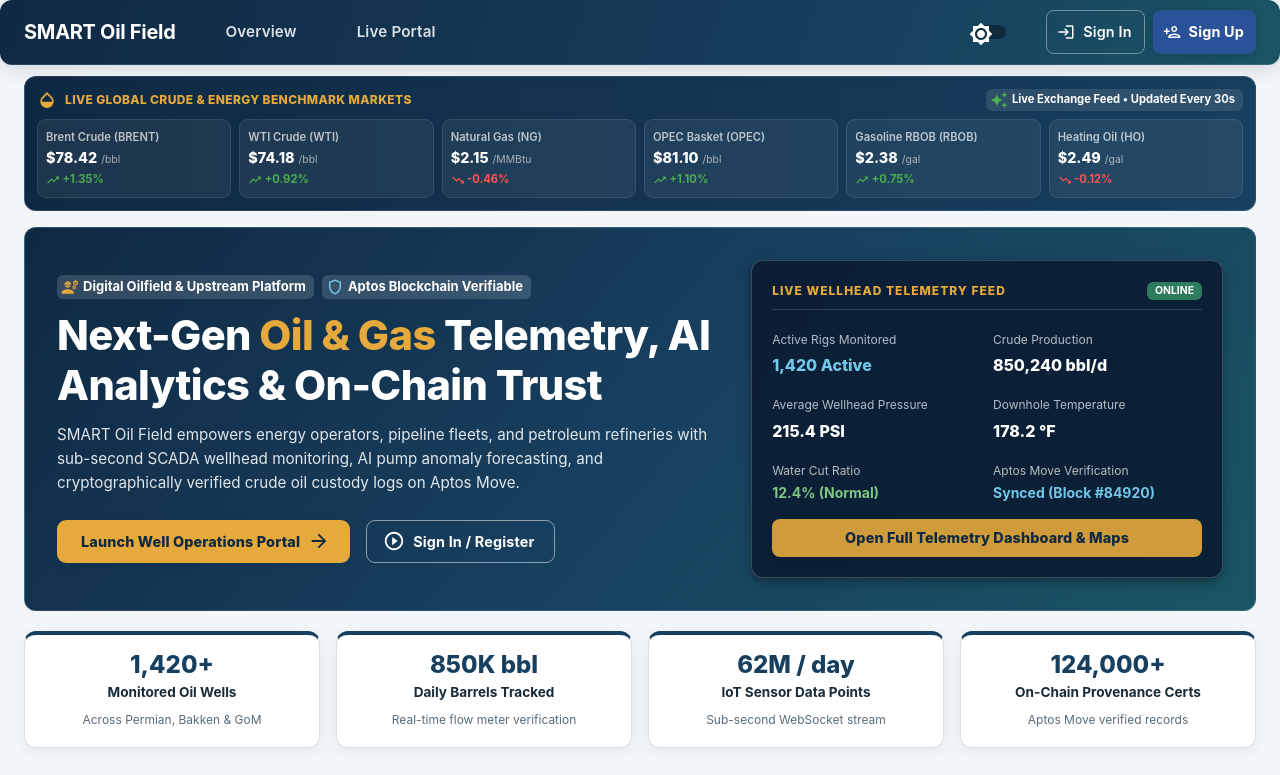
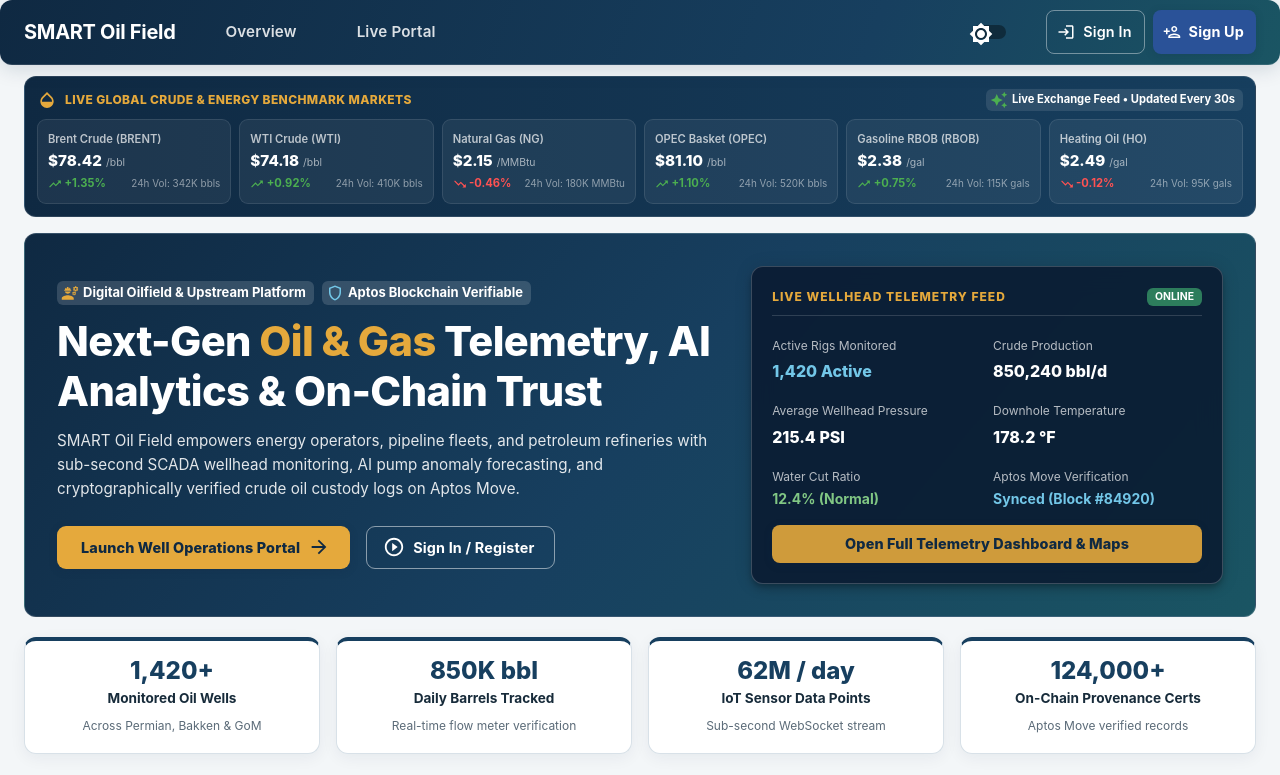
Before and after one commit to davelee001/SMART-Oil-Field, a React app in the folder src/frontend/: page / in a window 1280 px wide. Shown: the top 775 px of the page. Built offline with nearby package versions, Linux system fonts and the light colour scheme.

Commit message:
feat(home): enrich energy ticker with volume data

```diff
--- a/src/frontend/src/pages/Home.tsx
+++ b/src/frontend/src/pages/Home.tsx
@@ -45,12 +45,12 @@ import { toast } from 'react-toastify';
 
 // Real-time Global Energy Commodities Ticker Data
 const MARKET_PRICES = [
-    { name: 'Brent Crude', symbol: 'BRENT', price: '$78.42', unit: '/bbl', change: '+1.35%', positive: true },
-    { name: 'WTI Crude', symbol: 'WTI', price: '$74.18', unit: '/bbl', change: '+0.92%', positive: true },
-    { name: 'Natural Gas', symbol: 'NG', price: '$2.15', unit: '/MMBtu', change: '-0.46%', positive: false },
-    { name: 'OPEC Basket', symbol: 'OPEC', price: '$81.10', unit: '/bbl', change: '+1.10%', positive: true },
-    { name: 'Gasoline RBOB', symbol: 'RBOB', price: '$2.38', unit: '/gal', change: '+0.75%', positive: true },
-    { name: 'Heating Oil', symbol: 'HO', price: '$2.49', unit: '/gal', change: '-0.12%', positive: false },
+    { name: 'Brent Crude', symbol: 'BRENT', price: '$78.42', unit: '/bbl', change: '+1.35%', positive: true, high: '$79.10', low: '$77.20', volume: '342K bbls' },
+    { name: 'WTI Crude', symbol: 'WTI', price: '$74.18', unit: '/bbl', change: '+0.92%', positive: true, high: '$75.05', low: '$73.50', volume: '410K bbls' },
+    { name: 'Natural Gas', symbol: 'NG', price: '$2.15', unit: '/MMBtu', change: '-0.46%', positive: false, high: '$2.22', low: '$2.10', volume: '180K MMBtu' },
+    { name: 'OPEC Basket', symbol: 'OPEC', price: '$81.10', unit: '/bbl', change: '+1.10%', positive: true, high: '$81.80', low: '$80.20', volume: '520K bbls' },
+    { name: 'Gasoline RBOB', symbol: 'RBOB', price: '$2.38', unit: '/gal', change: '+0.75%', positive: true, high: '$2.42', low: '$2.32', volume: '115K gals' },
+    { name: 'Heating Oil', symbol: 'HO', price: '$2.49', unit: '/gal', change: '-0.12%', positive: false, high: '$2.53', low: '$2.45', volume: '95K gals' },
 ];
 
 // Oil & Gas Core Solutions across Upstream, Midstream & Downstream
@@ -189,7 +189,7 @@ const Home: React.FC = () => {
                         <Grid item xs={6} sm={4} md={2} key={item.symbol}>
                             <Box
                                 sx={{
-                                    p: 1,
+                                    p: 1.25,
                                     borderRadius: 1.5,
                                     backgroundColor: 'rgba(255, 255, 255, 0.06)',
                                     border: '1px solid rgba(255, 255, 255, 0.1)',
@@ -201,14 +201,15 @@ const Home: React.FC = () => {
                                     {item.name} ({item.symbol})
                                 </Typography>
                                 <Box sx={{ display: 'flex', alignItems: 'baseline', gap: 0.5, mt: 0.2 }}>
-                                    <Typography variant="body2" fontWeight={800} sx={{ color: '#ffffff', fontSize: '0.9rem' }}>
+                                    <Typography variant="body2" fontWeight={850} sx={{ color: '#ffffff', fontSize: '0.95rem' }}>
                                         {item.price}
                                     </Typography>
                                     <Typography variant="caption" sx={{ fontSize: '0.65rem', color: 'rgba(255,255,255,0.6)' }}>
                                         {item.unit}
                                     </Typography>
                                 </Box>
-                                <Box sx={{ display: 'flex', alignItems: 'center', gap: 0.3, mt: 0.2 }}>
+                                <Box sx={{ display: 'flex', alignItems: 'center', justifyContent: 'space-between', mt: 0.3 }}>
+                                    <Box sx={{ display: 'flex', alignItems: 'center', gap: 0.3 }}>
                                         {item.positive ? (
                                             <TrendingUpIcon sx={{ fontSize: 14, color: '#4CAF50' }} />
                                         ) : (
@@ -220,6 +221,10 @@ const Home: React.FC = () => {
                                             sx={{ fontSize: '0.7rem', color: item.positive ? '#4CAF50' : '#FF5252' }}
                                         >
                                             {item.change}
+                                        </Typography>
+                                    </Box>
+                                    <Typography variant="caption" sx={{ fontSize: '0.62rem', color: 'rgba(255,255,255,0.5)' }}>
+                                        24h Vol: {item.volume}
                                     </Typography>
                                 </Box>
                             </Box>
```
Lines whose indentation alone changed are shown as unchanged.
